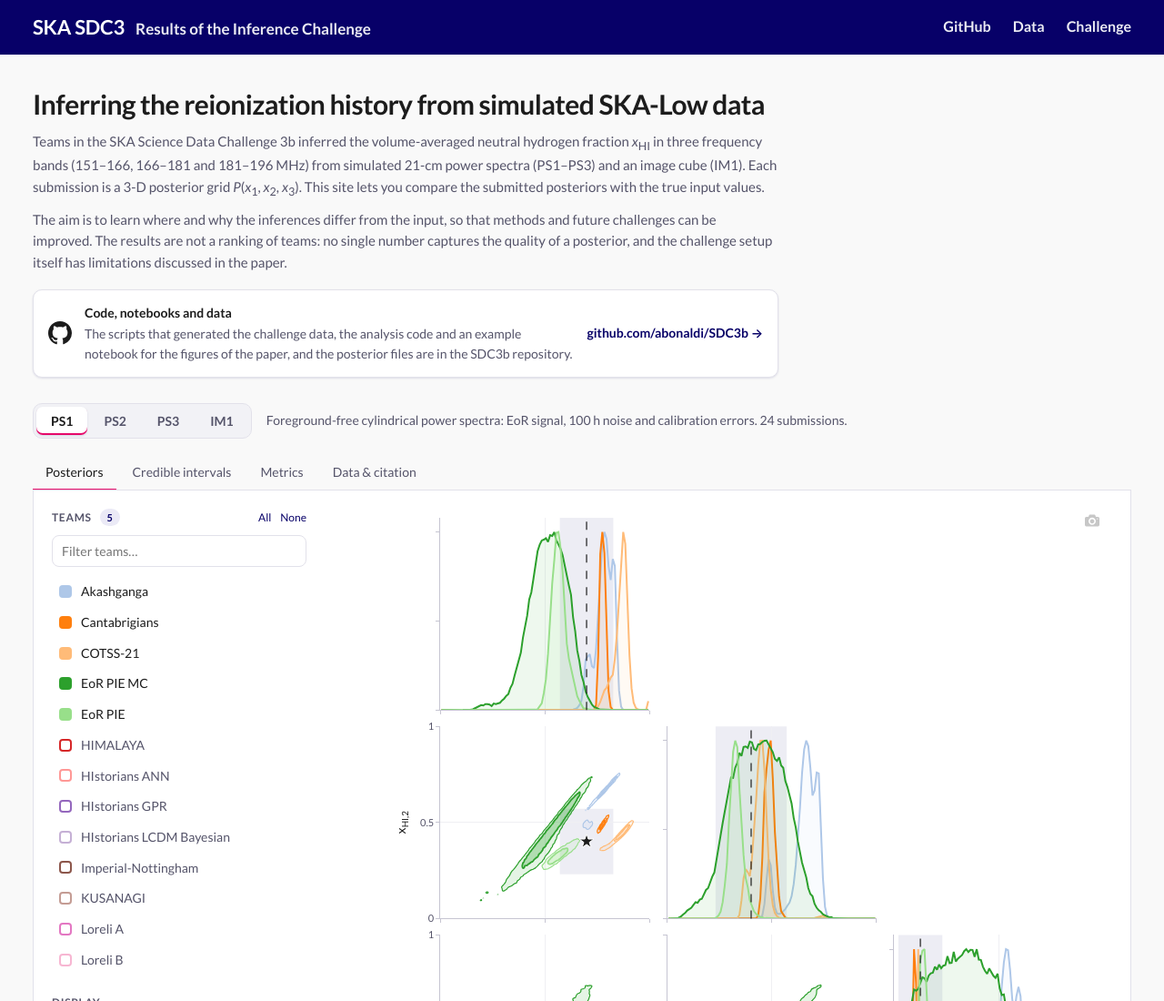
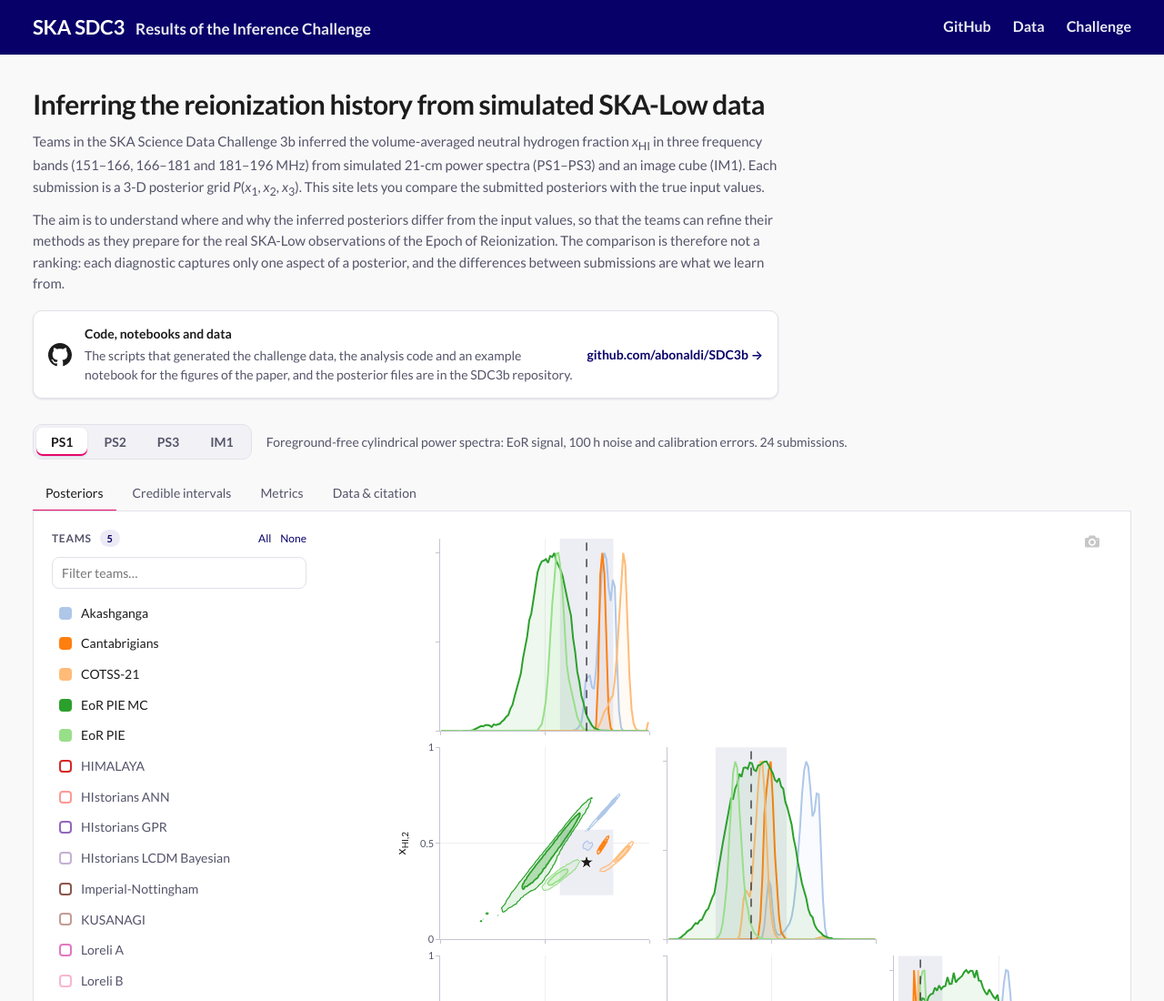
Before and after one commit to abonaldi/SDC3b, a plain HTML site: page website/index.html in a window 1280 px wide. Shown: the top 1100 px of the page at 91% size. Drawn offline with nearby package versions, Linux system fonts and the light colour scheme.

Commit message:
Reword the website's statement of aims
Frame the comparison as learning where and why posteriors differ, to
help teams prepare for real SKA-Low data of the Epoch of Reionization.

Co-Authored-By: Claude Opus 5.5 <noreply@anthropic.com>

```diff
--- a/website/index.html
+++ b/website/index.html
@@ -41,9 +41,10 @@
       This site lets you compare the submitted posteriors with the true input values.
     </p>
     <p>
-      The aim is to learn where and why the inferences differ from the input, so that methods and future challenges
-      can be improved. The results are not a ranking of teams: no single number captures the quality of a posterior,
-      and the challenge setup itself has limitations discussed in the paper.
+      The aim is to understand where and why the inferred posteriors differ from the input values, so that the
+      teams can refine their methods as they prepare for the real SKA-Low observations of the Epoch of Reionization.
+      The comparison is therefore not a ranking: each diagnostic captures only one aspect of a posterior, and the
+      differences between submissions are what we learn from.
     </p>
     <a class="repo-card" href="https://github.com/abonaldi/SDC3b" target="_blank" rel="noopener">
       <svg class="repo-icon" width="26" height="26" viewBox="0 0 16 16" aria-hidden="true"><path fill="currentColor" d="M8 0C3.58 0 0 3.58 0 8c0 3.54 2.29 6.53 5.47 7.59.4.07.55-.17.55-.38 0-.19-.01-.82-.01-1.49-2.01.37-2.53-.49-2.69-.94-.09-.23-.48-.94-.82-1.13-.28-.15-.68-.52-.01-.53.63-.01 1.08.58 1.23.82.72 1.21 1.87.87 2.33.66.07-.52.28-.87.51-1.07-1.78-.2-3.64-.89-3.64-3.95 0-.87.31-1.59.82-2.15-.08-.2-.36-1.02.08-2.12 0 0 .67-.21 2.2.82.64-.18 1.32-.27 2-.27.68 0 1.36.09 2 .27 1.53-1.04 2.2-.82 2.2-.82.44 1.1.16 1.92.08 2.12.51.56.82 1.27.82 2.15 0 3.07-1.87 3.75-3.65 3.95.29.25.54.73.54 1.48 0 1.07-.01 1.93-.01 2.2 0 .21.15.46.55.38A8.013 8.013 0 0016 8c0-4.42-3.58-8-8-8z"/></svg>
```
